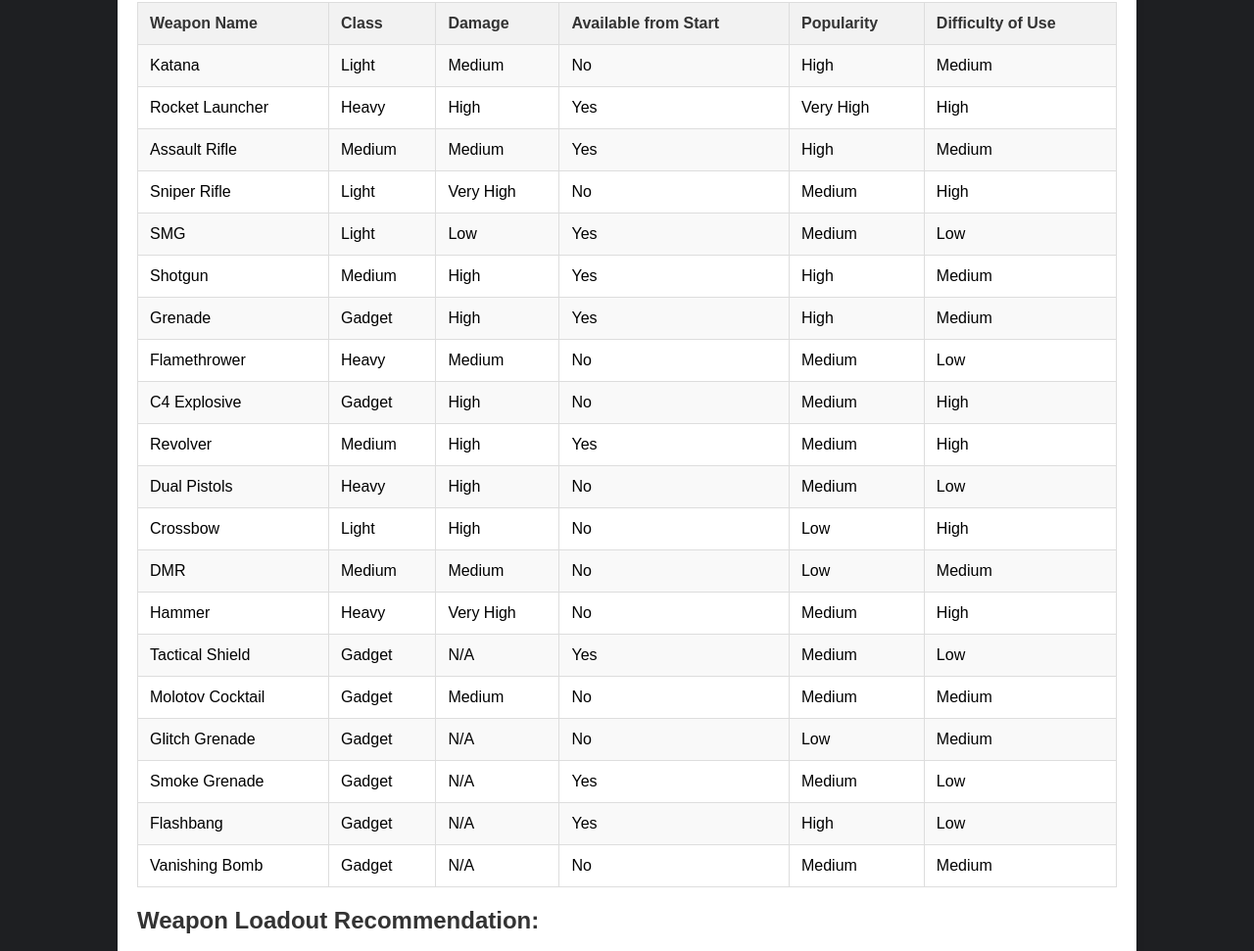
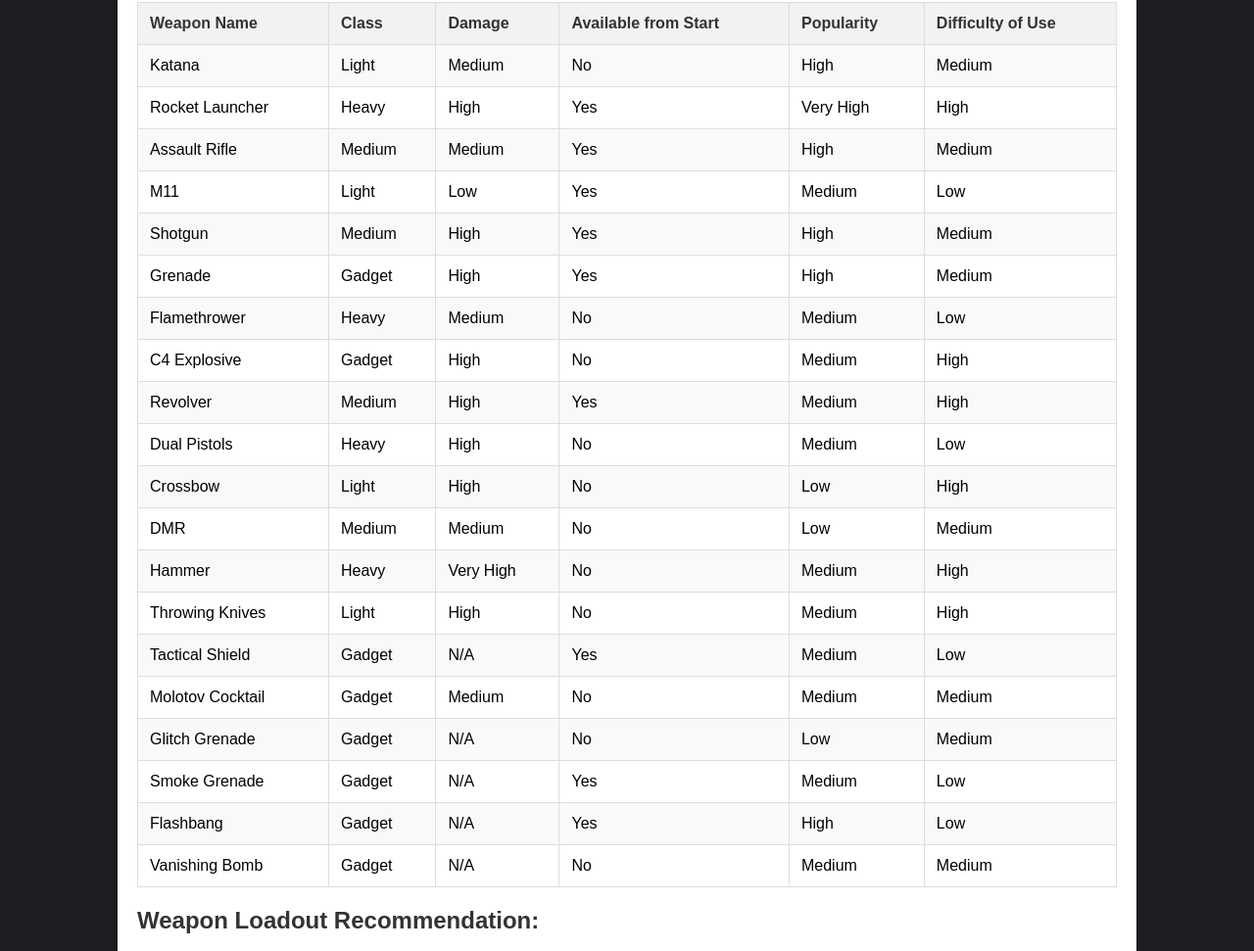
Before and after one commit to IliaShashkin/WEbSiteForGameTips, a website: page TheFinals.html in a window 1280 px wide. Shown: the part 2939-3910 px from the top of the page at 98% size. Drawn offline with Linux system fonts and the light colour scheme.

Commit message:
Loadout update

```diff
--- a/TheFinals.html
+++ b/TheFinals.html
@@ -80,15 +80,7 @@
                 <td>Medium</td>
             </tr>
             <tr>
-                <td>Sniper Rifle</td>
-                <td>Light</td>
-                <td>Very High</td>
-                <td>No</td>
-                <td>Medium</td>
-                <td>High</td>
-            </tr>
-            <tr>
-                <td>SMG</td>
+                <td>M11</td>
                 <td>Light</td>
                 <td>Low</td>
                 <td>Yes</td>
@@ -163,6 +155,14 @@
                 <td>Hammer</td>
                 <td>Heavy</td>
                 <td>Very High</td>
+                <td>No</td>
+                <td>Medium</td>
+                <td>High</td>
+            </tr>
+            <tr>
+                <td>Throwing Knives</td>
+                <td>Light</td>
+                <td>High</td>
                 <td>No</td>
                 <td>Medium</td>
                 <td>High</td>
```
